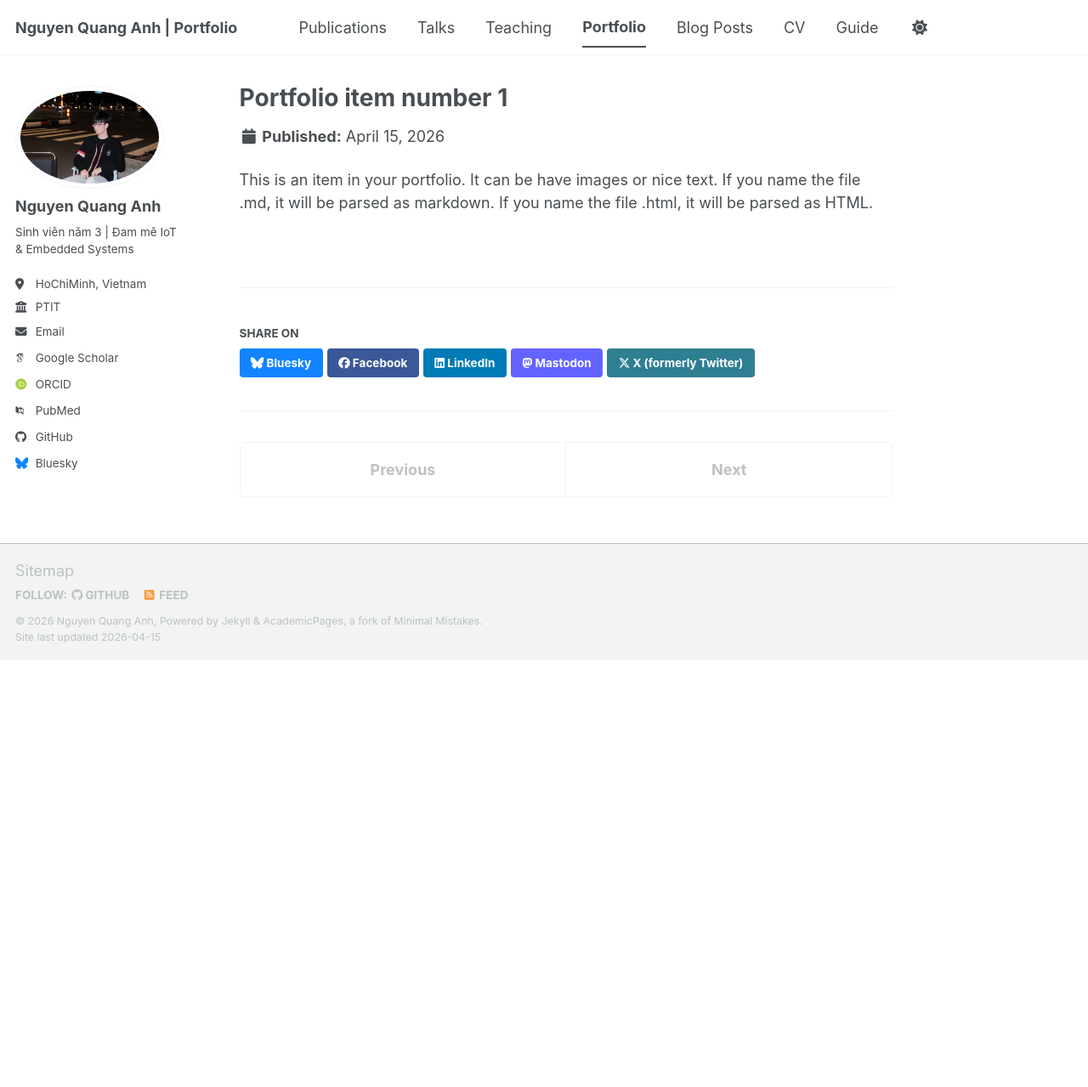
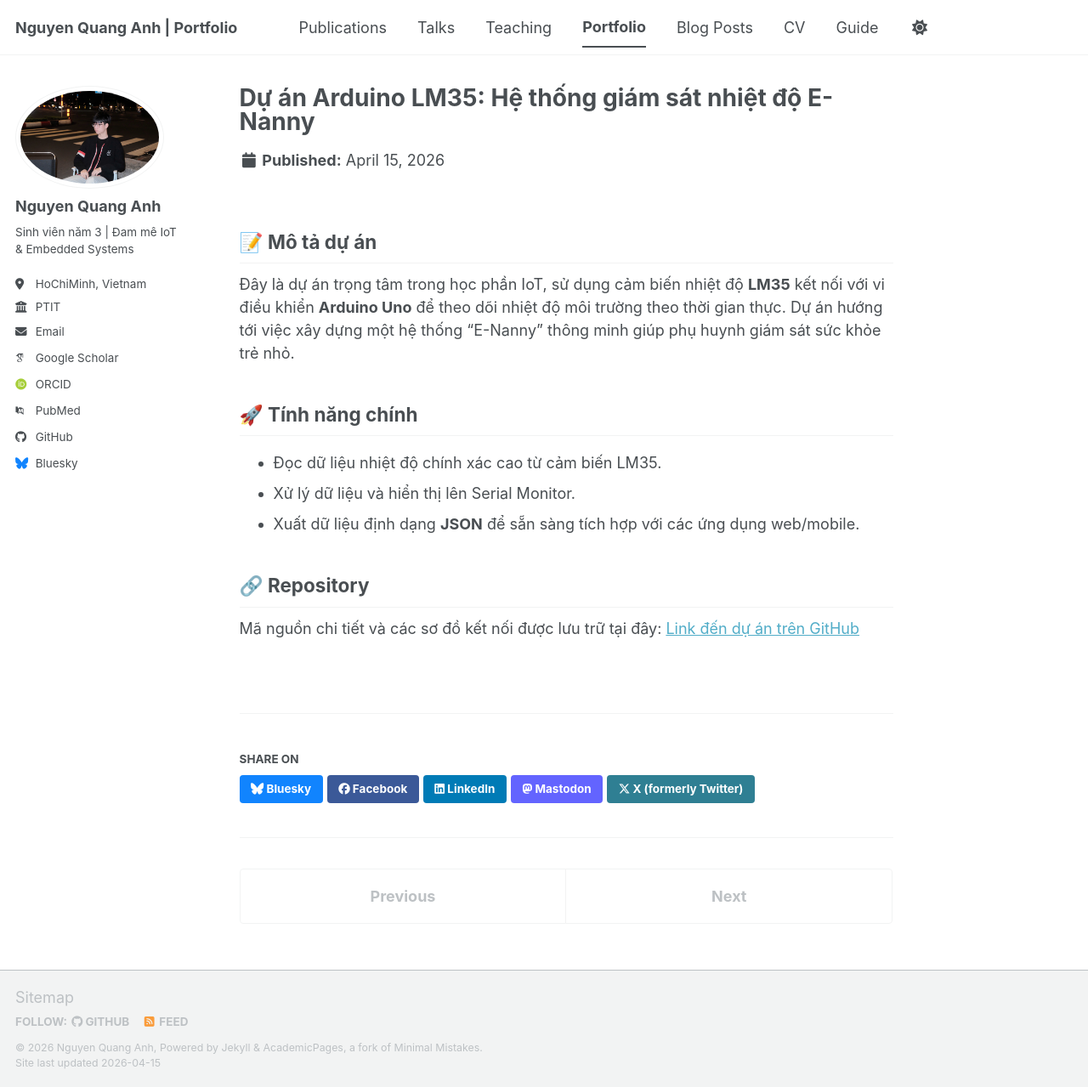
Before and after one commit to anhquangn2611-collab/anhquangn2611-collab.github.io, a Jekyll site: the page built from _portfolio/portfolio-1.md, in a window 1280 px wide and 1279 px high. Shown: the whole window at 85% size. Built offline with Jekyll 4.4.1, drawn with Linux system fonts in a browser that asks for light colours; some web fonts are replaced; a script bundle is joined from its source files by our own code; library files that are not in the unit come from our copies.

Commit message:
feat: them du an Arduino E-Nanny vao portfolio

```diff
--- a/_portfolio/portfolio-1.md
+++ b/_portfolio/portfolio-1.md
@@ -1,7 +1,17 @@
 ---
-title: "Portfolio item number 1"
-excerpt: "Short description of portfolio item number 1<br/><img src='/images/500x300.png'>"
+title: "Dự án Arduino LM35: Hệ thống giám sát nhiệt độ E-Nanny"
+excerpt: "Hệ thống giám sát nhiệt độ trẻ nhỏ sử dụng cảm biến LM35 và Arduino Uno, hỗ trợ xuất dữ liệu chuẩn JSON."
 collection: portfolio
 ---
 
-This is an item in your portfolio. It can be have images or nice text. If you name the file .md, it will be parsed as markdown. If you name the file .html, it will be parsed as HTML.
+## 📝 Mô tả dự án
+Đây là dự án trọng tâm trong học phần IoT, sử dụng cảm biến nhiệt độ **LM35** kết nối với vi điều khiển **Arduino Uno** để theo dõi nhiệt độ môi trường theo thời gian thực. Dự án hướng tới việc xây dựng một hệ thống "E-Nanny" thông minh giúp phụ huynh giám sát sức khỏe trẻ nhỏ.
+
+## 🚀 Tính năng chính
+* Đọc dữ liệu nhiệt độ chính xác cao từ cảm biến LM35.
+* Xử lý dữ liệu và hiển thị lên Serial Monitor.
+* Xuất dữ liệu định dạng **JSON** để sẵn sàng tích hợp với các ứng dụng web/mobile.
+
+## 🔗 Repository
+Mã nguồn chi tiết và các sơ đồ kết nối được lưu trữ tại đây:
+[Link đến dự án trên GitHub](https://github.com/anhquangn2611-collab/anhquangn2611-collab.github.io)
```
